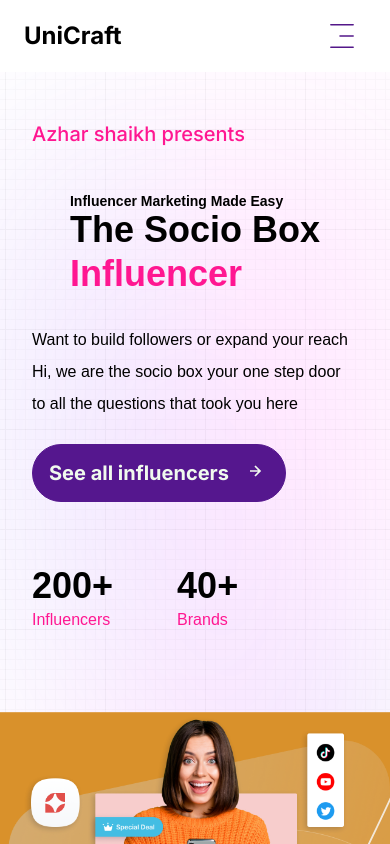
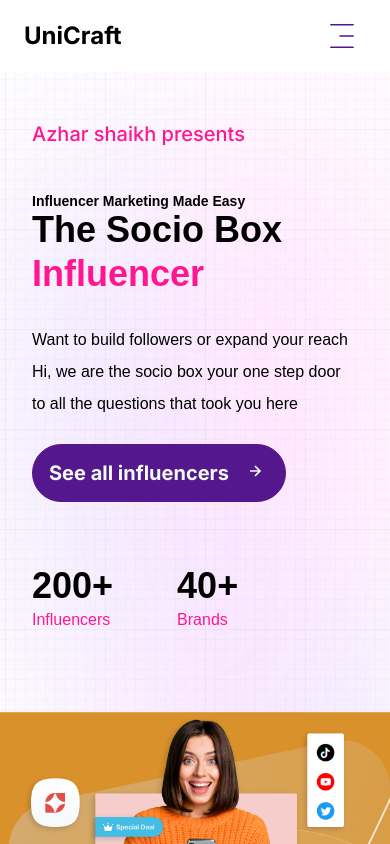
Before and after one commit to crocmons/sociobox-ui, a Next.js app: page / in a window 390 px wide. Shown: the top 844 px of the page. Built offline with nearby package versions, Linux system fonts and the light colour scheme.

Commit message:
fixed text issue

```diff
--- a/components/HeroSection.tsx
+++ b/components/HeroSection.tsx
@@ -31,7 +31,7 @@ const HeroSection = () => {
     >
    <div className="relative xl:w-2/5 flex flex-col justify-center items-start w-full max-xl:padding-x mt-24 md:mt-0">
     <p className='text-xl font-medium text-[#FF1791]'>Azhar shaikh presents</p>
-    <h1 className='mt-5 xl:py-4 py-2 text-4xl xl:text-8xl font-palanquin sm:max-sm:text-[72px] sm:max-sm:leading-[82] font-bold leading-none mx-auto '>
+    <h1 className='mt-5 xl:py-4 py-2 text-4xl xl:text-8xl font-palanquin sm:max-sm:text-[72px] sm:max-sm:leading-[82] font-bold leading-none'>
 
     <span className='text-[14px] xl:text-4xl'>Influencer Marketing Made Easy </span>
     <br />
```
